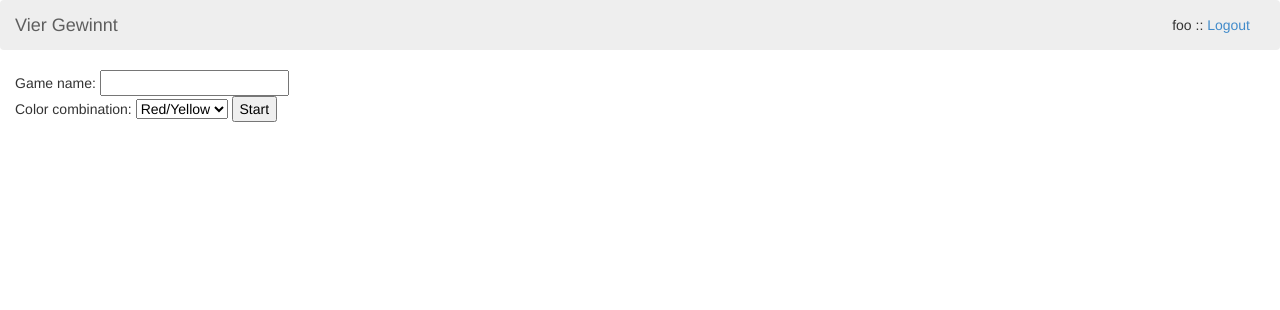
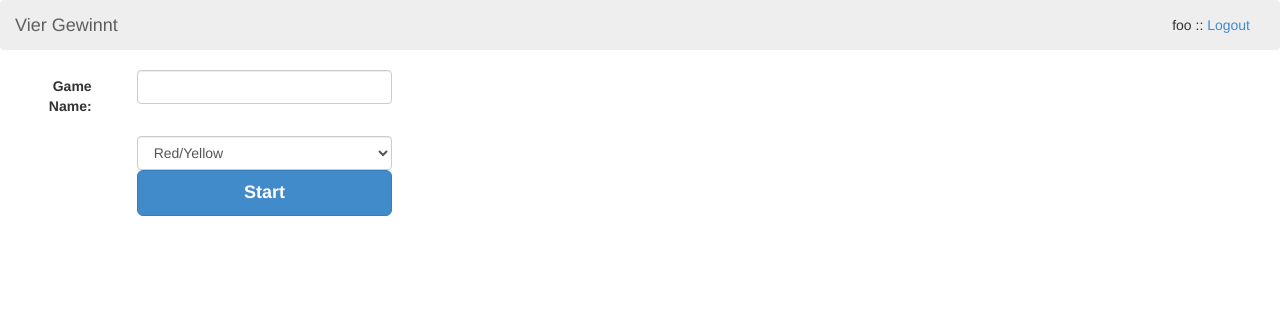
Before and after one commit to rixx/WebMistress, a PHP site: page /startgame.php in a window 1280 px wide. Shown: the top 310 px of the page. Run offline with PHP 8.4, Linux system fonts and the light colour scheme; the visitor is signed in with stand-in values (Sample User, id 1); data comes from the database, SQL or seed files in the repository; data that the repository does not hold is empty.

Commit message:
bla, startgame.php

```diff
--- a/public/startgame.php
+++ b/public/startgame.php
@@ -40,19 +40,34 @@ if ($_SERVER['REQUEST_METHOD'] == 'POST') {
 
 
 $BODY=<<<EOB
+<form class="startgame form-horizontal" action="startgame.php" method="post">
+    <div class="form-group">
+        <label class="col-lg-1 control-label">
+            Game Name:
+        </label>
+        <div class="col-lg-11">
+            <div class="col-lg-3"><input class="form-control" type="text" name="name" /></div>
+        </div>
+    </div>
 
-   <form action="startgame.php" method="post">
-        Game name: <input type="text" name="name" /><br />
-        Color combination:
-        <select name="colors">
+    <div class="form-group">
+        <label class="col-lg-1 control-label">
+        </label>
+
+        <div class="col-lg-11">
+            <div class="col-lg-3"><select class="form-control" name="colors" /></div>
             <option value="red_yellow" selected>Red/Yellow</option>
             <option value="red_black">Red/Black</option>
             <option value="grey_black">Grey/Black</option>
             <option value="black_grey">Black/Grey</option>
-        </select>
-        <input type="submit" value="Start" />
-    </form>
+        </div>
+    </div>
+    <div class="form-group">
+        <div class="col-lg-11 col-lg-offset-1">
+        <div class="col-lg-3"><input class="btn btn-primary btn-lg btn-block" type="submit" value="Start" /></div>
+        </div>
+    </div>
+</form>
 EOB;
-
 include('../lib/template/base.php');
 ?>
```
